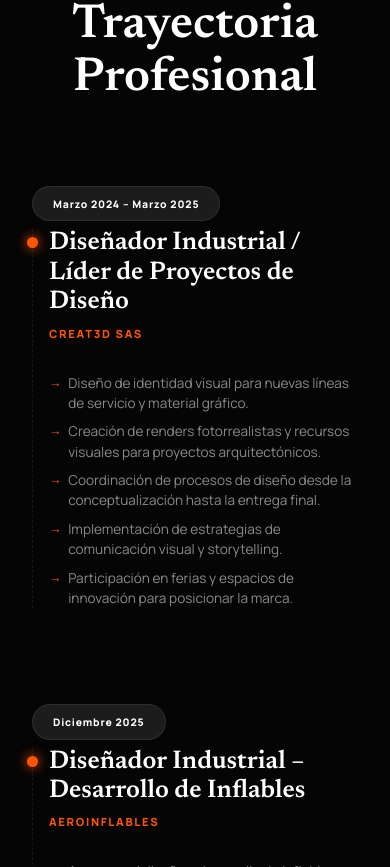
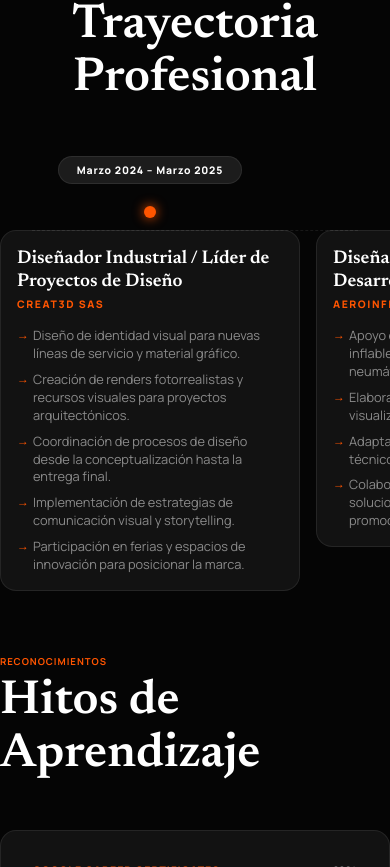
Before and after one commit to yekam97/yekam97.github.io, a Next.js app: page / in a window 390 px wide. Shown: the part 4117-4984 px from the top of the page. Built offline with nearby package versions, Linux system fonts and the light colour scheme.

Commit message:
feat: change professional trajectory timeline to horizontal layout for desktop and mobile

```diff
--- a/components/Experience.js
+++ b/components/Experience.js
@@ -140,12 +140,13 @@ const Experience = () => {
         </h2>
 
         <div className={styles.timelineContainer}>
+          <div className={styles.timelineLine} />
           {experienceData.map((exp, idx) => (
             <motion.div
               key={idx}
               className={styles.timelineItem}
-              initial={{ opacity: 0, x: -20 }}
-              whileInView={{ opacity: 1, x: 0 }}
+              initial={{ opacity: 0, y: 30 }}
+              whileInView={{ opacity: 1, y: 0 }}
               viewport={{ once: true }}
               transition={{ duration: 0.5, delay: idx * 0.1 }}
             >
@@ -153,8 +154,11 @@ const Experience = () => {
                 <div className={styles.periodPill}>{exp.period}</div>
               </div>
 
+              <div className={styles.nodeCol}>
+                <div className={styles.dot} />
+              </div>
+
               <div className={styles.content}>
-                <div className={styles.dot} />
                 <h3 className={styles.role}>{exp.role}</h3>
                 <span className={styles.company}>{exp.company}</span>
                 <ul className={styles.respList}>
--- a/components/Experience.module.css
+++ b/components/Experience.module.css
@@ -1,60 +1,93 @@
 .timelineContainer {
   display: flex;
-  flex-direction: column;
+  flex-direction: row;
   gap: var(--spacing-6);
-  max-width: 900px;
-  margin: 0 auto;
+  overflow-x: auto;
+  padding: var(--spacing-12) var(--spacing-6) var(--spacing-8);
   position: relative;
+  scroll-behavior: smooth;
+  -webkit-overflow-scrolling: touch;
+}
+
+/* Barra de desplazamiento personalizada */
+.timelineContainer::-webkit-scrollbar {
+  height: 6px;
+}
+
+.timelineContainer::-webkit-scrollbar-track {
+  background: rgba(255, 255, 255, 0.02);
+  border-radius: var(--radius-pill);
+  margin: 0 var(--spacing-6);
+}
+
+.timelineContainer::-webkit-scrollbar-thumb {
+  background: rgba(255, 85, 0, 0.25);
+  border-radius: var(--radius-pill);
+  transition: var(--transition);
+}
+
+.timelineContainer::-webkit-scrollbar-thumb:hover {
+  background: var(--primary);
+}
+
+.timelineLine {
+  position: absolute;
+  top: 76px; /* Posicionada exactamente al nivel de los nodos */
+  left: var(--spacing-12);
+  right: var(--spacing-12);
+  height: 1px;
+  border-top: 1px dashed var(--outline);
+  z-index: 1;
+  pointer-events: none;
 }
 
 .timelineItem {
-  display: grid;
-  grid-template-columns: 180px 1fr;
-  align-items: start;
-  gap: var(--spacing-12);
-  padding: var(--spacing-6) var(--spacing-6);
-  border-radius: var(--radius-md);
-  transition: var(--transition);
-}
-
-.timelineItem:hover {
-  background-color: rgba(255, 255, 255, 0.02);
+  display: flex;
+  flex-direction: column;
+  align-items: center;
+  min-width: 320px;
+  max-width: 360px;
+  flex-shrink: 0;
+  gap: 0;
 }
 
 .periodCol {
   display: flex;
-  justify-content: flex-end;
+  justify-content: center;
+  margin-bottom: var(--spacing-2);
+  height: 32px;
 }
 
 .periodPill {
   background-color: var(--surface-high);
   color: #FFFFFF;
-  padding: 0.6rem 1.25rem;
+  padding: 0.4rem 1.1rem;
   font-size: 0.65rem;
   font-weight: 800;
   text-align: center;
-  align-self: start;
+  align-self: center;
   letter-spacing: 0.08em;
   border: 1px solid var(--outline);
   border-radius: var(--radius-pill);
+  white-space: nowrap;
 }
 
-.content {
+.nodeCol {
+  height: 36px;
+  display: flex;
+  align-items: center;
+  justify-content: center;
   position: relative;
-  border-left: 1px dashed var(--outline);
-  padding-left: var(--spacing-12);
+  z-index: 2;
+  width: 100%;
 }
 
 .dot {
-  position: absolute;
-  left: -6px;
-  top: 8px;
-  width: 11px;
-  height: 11px;
+  width: 12px;
+  height: 12px;
   background-color: var(--primary);
   border-radius: 50%;
   box-shadow: 0 0 12px var(--primary);
-  z-index: 2;
   transition: var(--transition);
 }
 
@@ -63,22 +96,42 @@
   box-shadow: 0 0 18px var(--primary);
 }
 
+.content {
+  background-color: var(--surface-low);
+  border: 1px solid var(--outline);
+  border-radius: var(--radius-md);
+  padding: var(--spacing-6);
+  width: 100%;
+  min-height: 280px;
+  display: flex;
+  flex-direction: column;
+  transition: var(--transition);
+}
+
+.timelineItem:hover .content {
+  background-color: var(--surface-high);
+  border-color: rgba(255, 85, 0, 0.3);
+  box-shadow: 0 15px 30px rgba(0, 0, 0, 0.4);
+  transform: translateY(-2px);
+}
+
 .role {
   font-family: var(--ff-display);
-  font-size: 1.6rem;
+  font-size: 1.3rem;
   font-weight: 600;
   color: #FFFFFF;
-  line-height: 1.15;
+  line-height: 1.25;
+  margin-bottom: var(--spacing-1);
 }
 
 .company {
-  font-size: 0.7rem;
+  font-size: 0.65rem;
   font-weight: 800;
   color: var(--primary);
   text-transform: uppercase;
   letter-spacing: 0.15em;
   display: block;
-  margin: var(--spacing-2) 0 var(--spacing-6);
+  margin-bottom: var(--spacing-4);
 }
 
 .respList {
@@ -91,11 +144,11 @@
 }
 
 .respItem {
-  font-size: 0.85rem;
-  line-height: 1.5;
+  font-size: 0.8rem;
+  line-height: 1.4;
   color: var(--muted);
   position: relative;
-  padding-left: 1.2rem;
+  padding-left: 1rem;
 }
 
 .respItem::before {
@@ -105,46 +158,31 @@
   color: var(--primary);
   font-family: var(--ff-body);
   font-weight: 900;
-  font-size: 0.8rem;
+  font-size: 0.75rem;
 }
 
-@media (max-width: 900px) {
-  .timelineItem {
-    grid-template-columns: 1fr;
+@media (max-width: 768px) {
+  .timelineContainer {
     gap: var(--spacing-4);
+    padding: var(--spacing-10) var(--spacing-4) var(--spacing-6);
   }
 
-  .periodCol {
-    justify-content: flex-start;
+  .timelineLine {
+    left: var(--spacing-6);
+    right: var(--spacing-6);
+  }
+
+  .timelineItem {
+    min-width: 280px;
+    max-width: 300px;
   }
 
   .content {
-    padding-left: var(--spacing-6);
+    padding: var(--spacing-4);
+    min-height: 250px;
+  }
+
+  .role {
+    font-size: 1.15rem;
   }
 }
-
-@media (max-width: 640px) {
-  .timeline {
-    gap: var(--spacing-8);
-  }
-
-  .timelineItem {
-    gap: var(--spacing-2);
-  }
-
-  .period {
-    font-size: 0.85rem;
-  }
-
-  .roleTitle {
-    font-size: 1rem;
-  }
-
-  .roleDescription {
-    font-size: 0.85rem;
-  }
-
-  .content {
-    padding-left: var(--spacing-4);
-  }
-}
```
